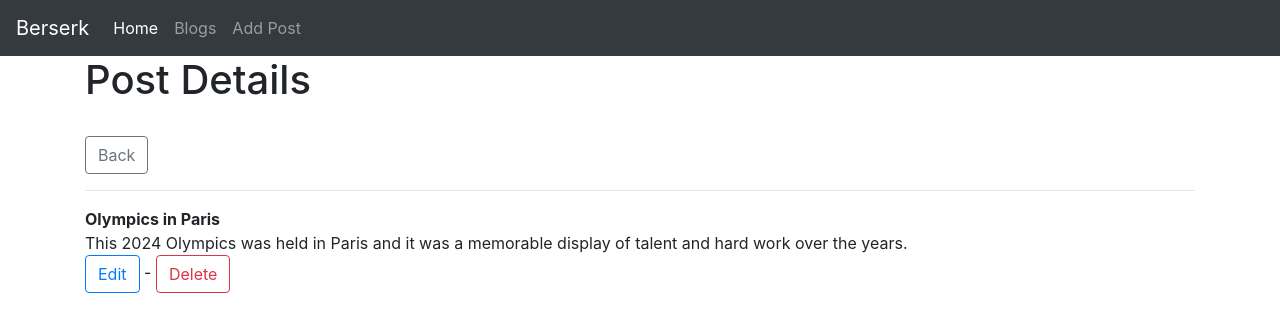
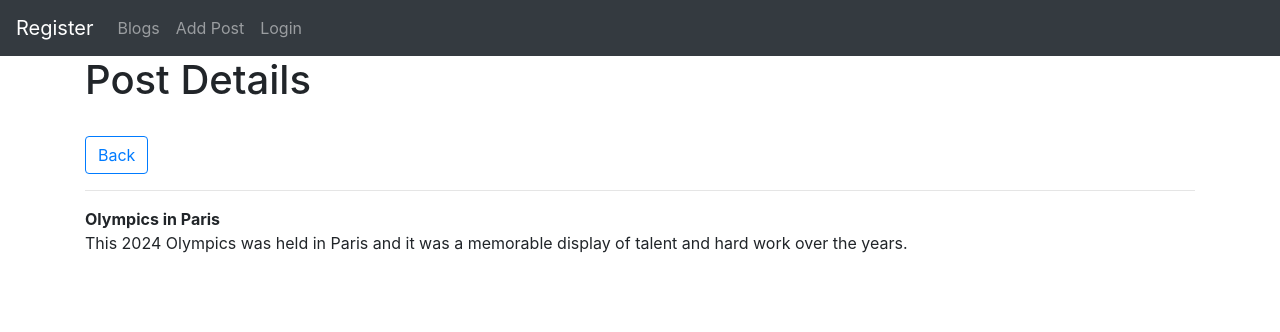
Before and after one commit to Parleyjay/firstblog, a Django app: page /posts/detail/1/ in a window 1280 px wide. Shown: the top 332 px of the page. Run offline with Django 5.2, Linux system fonts and the light colour scheme; data comes from the database, SQL or seed files in the repository; both versions use the stored data as it was after the commit; some libraries are stand-ins or nearby versions.

Commit message:
Added User Autentication and modified blog files

```diff
--- a/mainblog/admin.py
+++ b/mainblog/admin.py
@@ -1,7 +1,8 @@
 from django.contrib import admin
-from .models import Blog
+from .models import Blog, Category
 
 
 
 # Register your models here.
 admin.site.register(Blog)
+admin.site.register(Category)
--- a/mainblog/forms.py
+++ b/mainblog/forms.py
@@ -6,4 +6,4 @@ from .models import Blog
 class BlogForm(ModelForm):
     class Meta:
         model = Blog
-        fields = '__all__'
+        fields =  ['blog_title', 'blog_post', 'category']
--- a/mainblog/models.py
+++ b/mainblog/models.py
@@ -1,11 +1,21 @@
 from django.db import models
+from django.contrib.auth.models import User
+
+# Create your models here.
+class Category(models.Model):
+    name = models.CharField(max_length=100)
+
+    def __str__(self):
+        return self.name
 
 
-# Create your models here.
+
 class Blog(models.Model):
+    author = models.ForeignKey(User, on_delete=models.CASCADE, null=True)
     blog_title = models.CharField(max_length=200)
     blog_post = models.TextField()
     date_uploaded = models.DateTimeField(auto_now_add=True)
+    category = models.ForeignKey(Category, on_delete=models.CASCADE, related_name='blogs', null=True)
 
 
     def __str__(self):
--- a/mainblog/templates/blog/base.html
+++ b/mainblog/templates/blog/base.html
@@ -13,26 +13,42 @@
   <body>
 
     <nav class="navbar navbar-expand-lg navbar-dark bg-dark">
-        <a class="navbar-brand" href="#">Berserk</a>
+      {% if user.is_authenticated %}
+        <a class="navbar-brand" href="">{{ user.username }}</a>
+      {% else %}
+        <a class="navbar-brand" href="{% url 'register' %}">Register</a>
+      {% endif %}
         <button class="navbar-toggler" type="button" data-toggle="collapse" data-target="#navbarSupportedContent" aria-controls="navbarSupportedContent" aria-expanded="false" aria-label="Toggle navigation">
           <span class="navbar-toggler-icon"></span>
         </button>
 
         <div class="collapse navbar-collapse" id="navbarSupportedContent">
           <ul class="navbar-nav mr-auto">
-            <li class="nav-item active">
-              <a class="nav-link" href="{% url 'home' %}">Home <span class="sr-only">(current)</span></a>
-            </li>
+
+
             <li class="nav-item">
               <a class="nav-link" href="{% url 'posts' %}">Blogs</a>
             </li>
             <li class="nav-item">
                 <a class="nav-link" href="{% url 'add_post' %}">Add Post</a>
               </li>
+              {% if user.is_authenticated %}
+            <li class="nav-item">
+                <a class="nav-link" href="{% url 'logout' %}">Logout</a>
+            </li>
+              {% else %}
+            <li class="nav-item">
+                <a class="nav-link" href="{% url 'login' %}">Login</a>
+            </li>
+
+            {% endif %}
+
+
 
           </ul>
         </div>
       </nav>
+
 
 
 <div class="container">
--- a/mainblog/templates/blog/post_detail.html
+++ b/mainblog/templates/blog/post_detail.html
@@ -2,8 +2,17 @@
 {% block content %}
 
 <h1>Post Details</h1>
+
+    {% if messages %}
+  <ul class="messages">
+    {% for message in messages %}
+      <li class="{{ message.tags }}">{{ message }}</li>
+    {% endfor %}
+  </ul>
+{% endif %}
+
 <br>
-<a href="{% url 'posts' %}" class="btn btn-outline-secondary">Back</a>
+<a href="{% url 'posts' %}" class="btn btn-outline-primary">Back</a>
 <hr>
        <strong>{{blog.blog_title }}</strong>
         <br>
@@ -11,8 +20,11 @@
 
 
         <br>
+        {% if blog.author == request.user %}
         <a href="{% url 'update_post' id=blog.id %}" class="btn btn-outline-primary">Edit</a> -
         <a href="{% url 'delete_post' id=blog.id %}" class="btn btn-outline-danger">Delete</a>
+        {% else %}
 
+        {% endif %}
 
 {% endblock %}
--- a/mainblog/urls.py
+++ b/mainblog/urls.py
@@ -3,11 +3,13 @@ from . import views
 
 
 urlpatterns = [
-    path('', views.home, name='home'),
-    path('posts/', views.posts, name='posts'),
+    path('', views.posts, name='posts'),
     path('posts/detail/<int:id>/', views.post_detail, name='detail'),
     path('add_post', views.add_post, name='add_post'),
     path('update_post/<int:id>/', views.update_post, name='update_post'),
     path('delete_post/<int:id>/', views.delete_post, name='delete_post'),
 
+    path('register/', views.register, name='register'),
+    path('login/', views.login_user, name='login'),
+    path('logout/', views.logout_user, name='logout'),
 ]
--- a/mainblog/views.py
+++ b/mainblog/views.py
@@ -1,71 +1,124 @@
-from django.shortcuts import render, redirect
-from django.http import HttpResponse, HttpResponseRedirect
-from django.template import loader
+from django.shortcuts import render, redirect, get_object_or_404
 from .models import Blog
 from . import forms
 from .forms import BlogForm
+from django.contrib.auth.decorators import login_required
+
+from django.contrib.auth.forms import UserCreationForm, AuthenticationForm
+from django.contrib.auth import login, logout
+from django.contrib import messages
+
+
+# Create your views here.
+def register(request):
+    if request.method == 'POST':
+        form = UserCreationForm(request.POST)
+        if form.is_valid():
+            form.save()
+            return redirect('login')
+    else:
+        form = UserCreationForm()
+    context = {'form':form}
+
+    return render(request, 'blog/register.html', context)
+
+def login_user(request):
+    if request.method == 'POST':
+        form = AuthenticationForm(data=request.POST)
+        if form.is_valid():
+            login(request, form.get_user())
+            return redirect('posts')
+
+    else:
+        form = AuthenticationForm()
+
+    context = {'form':form}
+    return render(request, 'blog/login.html', context)
+
+
+
+def logout_user(request):
+    logout(request)
+    return redirect('login')
 
 
 
 
-# Create your views here.
-def home(request):
-    template = loader.get_template('blog/home.html')
-    return HttpResponse(template.render({}, request))
+
+#BLOG VIEWS!!!!!
 
 def posts(request):
-    blogs = Blog.objects.all().values()
-    template = loader.get_template('blog/posts.html')
+    blogs = Blog.objects.all().order_by('-date_uploaded')
+
     context = {
         'blogs':blogs
     }
-    return HttpResponse(template.render(context, request))
+    return render(request,'blog/posts.html', context)
 
 def post_detail(request, id):
     blog = Blog.objects.get(id=id)
-    template = loader.get_template('blog/post_detail.html')
+
     context = {
         'blog':blog
     }
-    return HttpResponse(template.render(context, request))
+    return render(request, 'blog/post_detail.html', context )
+
 
 def add_post(request):
-    submitted = False
+    if not request.user.is_authenticated:
+        messages.error(request, 'You must be logged in to add a post.')
+        return redirect('login')
+
     if request.method == 'POST':
         form = BlogForm(request.POST)
+
         if form.is_valid():
-            form.save()
-            return HttpResponseRedirect('/add_post?submitted=True')
+            post = form.save(commit=False)
+            post.author = request.user
+            post.save()
+            return redirect('posts')
 
 
     else:
         form = BlogForm()
-        if 'submitted' in request.GET:
-            submitted = True
 
-    template = loader.get_template('blog/add_post.html')
-    context = {
-        'form':form,
-        'submitted':submitted
-    }
-    return HttpResponse(template.render(context, request))
+    context = {'form':form}
+    return render(request, 'blog/add_post.html', context)
 
 
 def update_post(request, id):
-    blog = Blog.objects.get(id=id)
-    form = BlogForm(request.POST or None, instance=blog)
-    if form.is_valid():
-        form.save()
-        return redirect('posts')
+    #blog = Blog.objects.get(id=id)
+    blog = get_object_or_404(Blog, id=id)
 
-    template = loader.get_template('blog/update_post.html')
+    if blog.author != request.user:
+        messages.error(request, 'You are not authorized to make changes')
+        return redirect('login')
+
+    if request.method == 'POST':
+        form = BlogForm(request.POST or None, instance=blog)
+
+        if form.is_valid():
+            form.save()
+            messages.success(request, 'Post updated successfully')
+            return redirect('posts')
+
+    else:
+        form = BlogForm(instance=blog)
+
     context = {
         'blog':blog,
         'form':form
     }
-    return HttpResponse(template.render(context, request))
+    return render(request,'blog/update_post.html', context)
+
 
 def delete_post(request, id):
-    blog = Blog.objects.get(id=id)
-    blog.delete()
+    blog = get_object_or_404(Blog, id=id)
+
+    if blog.author == request.user:
+        blog.delete()
+        messages.success(request, 'Post delete successful.')
+    else:
+        messages.error(request, 'You are not authorized to delete this post.')
+
     return redirect('posts')
```
Also changed, not shown: first_blog/settings.py (+2 -12 lines), mainblog/templates/blog/home.html (deleted, +0 -11 lines), mainblog/templates/blog/login.html (added, +13 -0 lines), mainblog/templates/blog/posts.html (+13 -0 lines), mainblog/templates/blog/register.html (added, +15 -0 lines), db.sqlite3, mainblog/migrations/0002_category_blog_category.py (added), mainblog/migrations/0003_blog_author.py (added).
